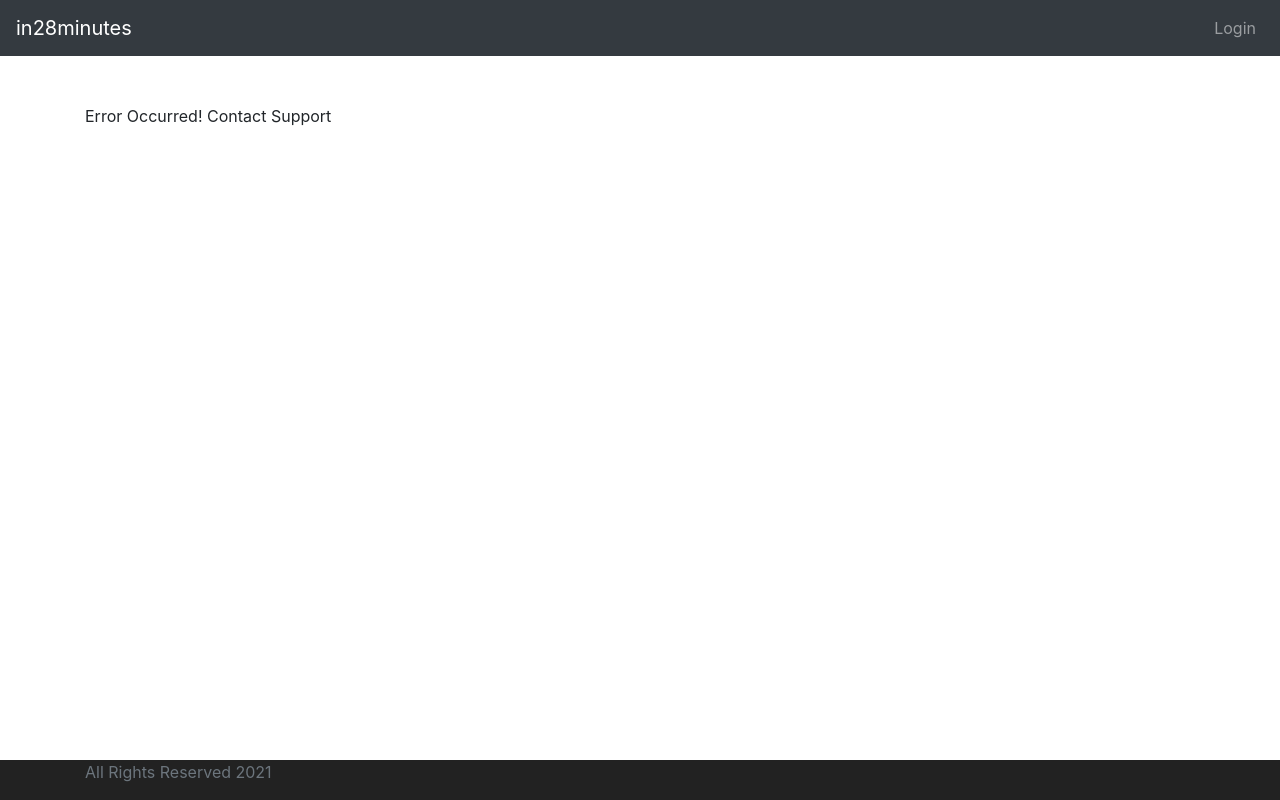
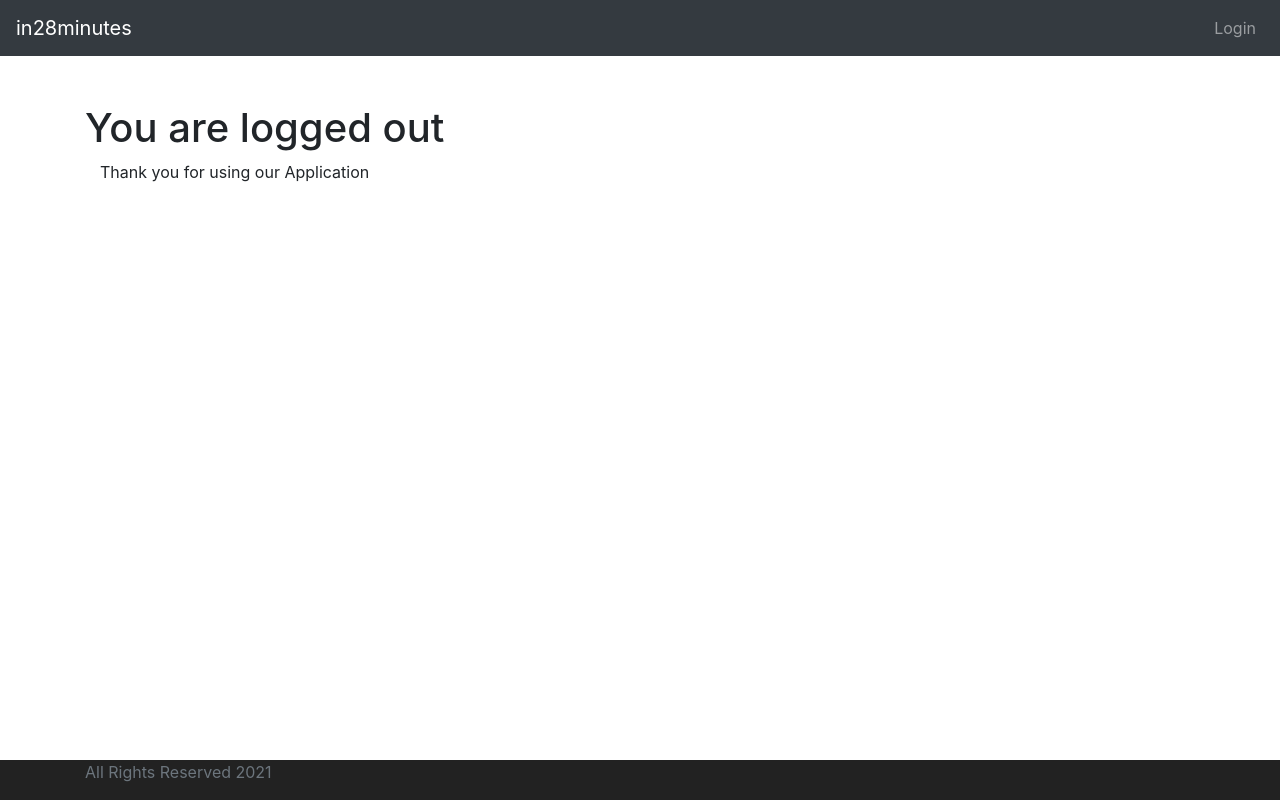
Before and after one commit to Kedlawv/Fullstack-Angular-Springboot, an Angular app in the folder frontend/todo/: page /logout in a window 1280 px wide. Built offline with nearby package versions, Linux system fonts and the light colour scheme.

Commit message:
logout component => remove authenticatedUser key/value pair from the Session Storage

```diff
--- a/frontend/todo/src/app/app-routing.module.ts
+++ b/frontend/todo/src/app/app-routing.module.ts
@@ -4,12 +4,14 @@
 import {WelcomeComponent} from './welcome/welcome.component';
 import {ErrorComponent} from './error/error.component';
 import {ListTodosComponent} from './list-todos/list-todos.component';
+import {LogoutComponent} from './logout/logout.component';
 
 const routes: Routes = [
   {path: '', component: LoginComponent},
   {path: 'login', component: LoginComponent},
   {path: 'welcome/:name', component: WelcomeComponent},
   {path: 'todos', component: ListTodosComponent},
+  {path: 'logout', component: LogoutComponent},
   {path: '**', component: ErrorComponent}
 ];
 
--- a/frontend/todo/src/app/app.module.ts
+++ b/frontend/todo/src/app/app.module.ts
@@ -10,6 +10,7 @@
 import { ListTodosComponent } from './list-todos/list-todos.component';
 import { MenuComponent } from './menu/menu.component';
 import { FooterComponent } from './footer/footer.component';
+import { LogoutComponent } from './logout/logout.component';
 
 @NgModule({
   declarations: [
@@ -19,7 +20,8 @@
     ErrorComponent,
     ListTodosComponent,
     MenuComponent,
-    FooterComponent
+    FooterComponent,
+    LogoutComponent
   ],
   imports: [
     BrowserModule,
--- /dev/null
+++ b/frontend/todo/src/app/logout/logout.component.html
@@ -0,0 +1,5 @@
+<h1>You are logged out</h1>
+
+<div class="container">
+  Thank you for using our Application
+</div>
--- /dev/null
+++ b/frontend/todo/src/app/logout/logout.component.ts
@@ -0,0 +1,18 @@
+import {Component, OnInit} from '@angular/core';
+import {HardcodedAuthenticationService} from '../service/hardcoded-authentication.service';
+
+@Component({
+  selector: 'app-logout',
+  templateUrl: './logout.component.html',
+  styleUrls: ['./logout.component.css']
+})
+export class LogoutComponent implements OnInit {
+
+  constructor(private hardcodedAuthenticationService: HardcodedAuthenticationService) {
+  }
+
+  ngOnInit(): void {
+    this.hardcodedAuthenticationService.logout();
+  }
+
+}
--- a/frontend/todo/src/app/service/hardcoded-authentication.service.ts
+++ b/frontend/todo/src/app/service/hardcoded-authentication.service.ts
@@ -20,4 +20,8 @@
     const user = sessionStorage.getItem('authenticatedUser');
     return !(user === null);
   }
+
+  logout(): void {
+    sessionStorage.removeItem('authenticatedUser');
+  }
 }
```
Also changed, not shown: frontend/todo/src/app/logout/logout.component.css (added), 1 other file (tests, documents, lock files or other folders).
